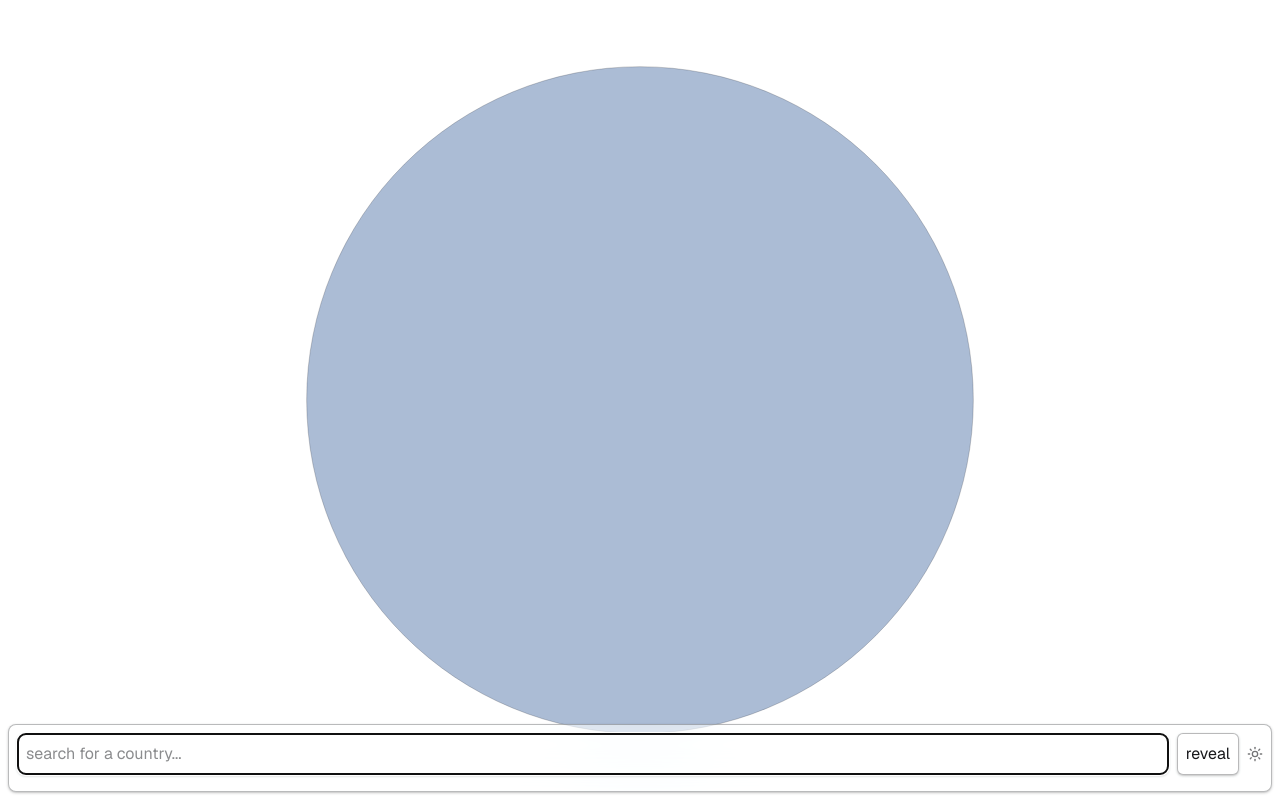
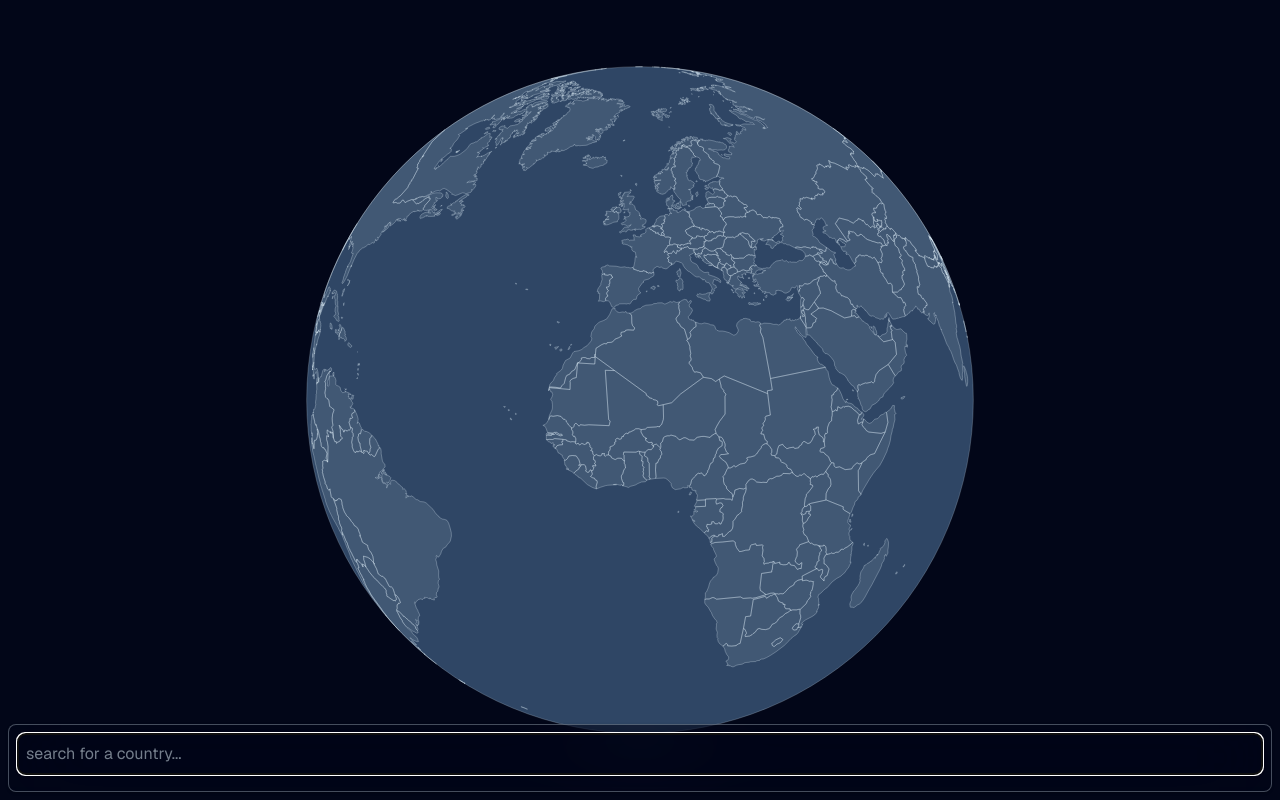
Before and after one commit to alexkatz/country-quest, a React (Vite) app: page / in a window 1280 px wide. Built offline with nearby package versions, Linux system fonts and the light colour scheme.

Commit message:
removed light mode, organized jotai atoms, show all countries option

```diff
--- a/src/app/Landing.tsx
+++ b/src/app/Landing.tsx
@@ -1,11 +1,8 @@
 import { NavBar } from './NavBar';
-import { useSyncTheme } from '../layout/useSyncTheme';
 import { WorldMap } from '../map/WorldMap';
 import { tw } from '../layout/tw';
 
 export const Landing = () => {
-  useSyncTheme();
-
   return (
     <div className='bg-background h-screen w-screen relative'>
       <WorldMap />
--- a/src/app/NavBar.tsx
+++ b/src/app/NavBar.tsx
@@ -1,16 +1,10 @@
 import { useAtom } from 'jotai';
-import { themeAtom } from '../layout/themeAtom';
-import { Button } from '../layout/common/Button';
-import { Sun, Moon } from 'lucide-react';
 import { tw } from '../layout/tw';
 import { useEffect, useRef, useState } from 'react';
-import {
-  countries,
-  visibleCountriesAtom,
-  type Country,
-} from '../map/countries';
+import { countries, type Country } from '../map/countries';
 import { emitCenterCountries } from '../map/globeEvents';
 import { useGesture } from '@use-gesture/react';
+import { revealedCountriesAtom } from '../map/atoms';
 
 const fuzzyMatch = (name: string, t: string) => {
   const n = name.toLowerCase();
@@ -23,8 +17,9 @@ const fuzzyMatch = (name: string, t: string) => {
 };
 
 export const NavBar = (props: { className?: string }) => {
-  const [theme, setTheme] = useAtom(themeAtom);
-  const [visibleCountries, setVisibleCountries] = useAtom(visibleCountriesAtom);
+  const [visibleCountries, setVisibleCountries] = useAtom(
+    revealedCountriesAtom,
+  );
   const [term, setTerm] = useState('');
   const inputRef = useRef<HTMLInputElement>(null);
 
@@ -47,8 +42,6 @@ export const NavBar = (props: { className?: string }) => {
       emitCenterCountries([country]);
     }
   };
-
-  const Icon = theme === 'dark' ? Moon : Sun;
 
   useEffect(() => {
     const onKeyDown = (e: KeyboardEvent) => {
@@ -129,17 +122,6 @@ export const NavBar = (props: { className?: string }) => {
             autoFocus
             {...bindGesture()}
           />
-
-          <Button className='self-stretch bg-background/40'>reveal</Button>
-
-          <Button
-            className='ml-auto border-none p-0 shadow-none self-stretch bg-none flex items-center gap-2'
-            onClick={() => {
-              setTheme((prev) => (prev === 'dark' ? 'light' : 'dark'));
-            }}
-          >
-            <Icon className='opacity-60' />
-          </Button>
         </div>
 
         <div className='flex gap-2 flex-wrap'>
--- a/src/index.css
+++ b/src/index.css
@@ -21,17 +21,10 @@
 @custom-variant dark (&:where(.dark, .dark *));
 
 :root {
-  --color-background: oklch(1 0 0); /* white */
-  --color-text: oklch(0.21 0.006 285.75); /* gray-900 */
-  --color-surface: oklch(0.79 0.04 257.03);
-  --color-land: #58e37b;
-}
-
-.dark {
   --color-background: oklch(0.129 0.042 264.7); /* gray-950 */
   --color-text: oklch(0.968 0.02 230); /* blue-tinted gray-100 */
   --color-surface: oklch(0.39 0.06 256.27);
-  --color-land: #1a5a2a;
+  --color-land: #4aa66bb0;
 }
 
 @theme inline {
@@ -40,7 +33,6 @@
   --color-text: var(--color-text);
   --color-surface: var(--color-surface);
   --color-land: var(--color-land);
-  --color-ocean: var(--color-ocean);
 }
 
 html {
--- a/src/layout/useSyncTheme.ts
+++ /dev/null
@@ -1,14 +0,0 @@
-import { useStore } from 'jotai';
-import { useEffect } from 'react';
-import { themeAtom } from './themeAtom';
-
-export const useSyncTheme = () => {
-  const store = useStore();
-
-  useEffect(() => {
-    return store.sub(themeAtom, () => {
-      const theme = store.get(themeAtom);
-      document.documentElement.classList.toggle('dark', theme === 'dark');
-    });
-  });
-};
--- a/src/map/WorldMap.tsx
+++ b/src/map/WorldMap.tsx
@@ -1,15 +1,17 @@
 import { useGesture } from '@use-gesture/react';
-import { animated, useSpringValue, to } from '@react-spring/web';
+import {
+  animated,
+  useSpringValue,
+  to,
+  type AnimationConfig,
+} from '@react-spring/web';
 import { geoBounds, geoCentroid, geoOrthographic, geoPath } from 'd3-geo';
 import { tw } from '../layout/tw';
-import {
-  countryGeoData,
-  visibleCountriesAtom,
-  type Country,
-} from './countries';
+import { countryGeoData, type Country } from './countries';
 import { onCenterCountries, type CenterCountriesHandler } from './globeEvents';
 import { useAtomValue } from 'jotai';
 import { useEffect, useEffectEvent, useState } from 'react';
+import { showAllCountriesAtom, revealedCountriesAtom } from './atoms';
 
 const DEG = Math.PI / 180;
 
@@ -45,22 +47,21 @@ const CENTROIDS = countryGeoData.features.map((f) => {
   return [lon * DEG, lat * DEG] as [number, number];
 });
 
+const rotationConfig = {
+  tension: 280,
+  friction: 25,
+} satisfies Partial<AnimationConfig>;
+
+const scaleConfig = {
+  tension: 280,
+  friction: 60,
+} satisfies Partial<AnimationConfig>;
+
 export const WorldMap = () => {
-  const rotX = useSpringValue(0, {
-    config: { tension: 280, friction: 30 },
-  });
-
-  const rotY = useSpringValue(-20, {
-    config: { tension: 280, friction: 30 },
-  });
-
-  const rotZ = useSpringValue(0, {
-    config: { tension: 280, friction: 30 },
-  });
-
-  const scale = useSpringValue(DEFAULT_SCALE, {
-    config: { tension: 280, friction: 60 },
-  });
+  const rotX = useSpringValue(0, { config: rotationConfig });
+  const rotY = useSpringValue(-20, { config: rotationConfig });
+  const rotZ = useSpringValue(0, { config: rotationConfig });
+  const scale = useSpringValue(DEFAULT_SCALE, { config: scaleConfig });
 
   const [lastCenteredCountries, setLastCenteredCountries] = useState<
     Country[] | undefined
@@ -70,6 +71,9 @@ export const WorldMap = () => {
     {
       onDrag: ({ movement: [mx, my], memo, tap, first }) => {
         if (tap) return;
+
+        setLastCenteredCountries(undefined);
+
         const start = first
           ? [rotX.get(), rotY.get(), rotZ.get()]
           : (memo as [number, number, number]);
@@ -181,7 +185,8 @@ export const WorldMap = () => {
     [],
   );
 
-  const visibleCountries = useAtomValue(visibleCountriesAtom);
+  const revealedCountries = useAtomValue(revealedCountriesAtom);
+  const showAllCountries = useAtomValue(showAllCountriesAtom);
   const [hoveredId, setHoveredId] = useState<string | null>(null);
 
   return (
@@ -198,7 +203,9 @@ export const WorldMap = () => {
           className='fill-surface stroke-text/30 stroke-[0.5]'
         />
         {countryGeoData.features.map((feature, i) => {
-          if (!visibleCountries.some((c) => c.id === feature.id)) {
+          const isRevealed = revealedCountries.some((c) => c.id === feature.id);
+
+          if (!showAllCountries && !isRevealed) {
             return null;
           }
 
@@ -207,11 +214,18 @@ export const WorldMap = () => {
           return (
             <animated.path
               className={tw(
-                'fill-land stroke-text/50 stroke-[0.4] cursor-pointer hover:fill-land/50',
+                'fill-land stroke-text/50 stroke-[0.4] cursor-pointer hover:fill-text/15',
+                isRevealed && 'hover:fill-land/70',
+                lastCenteredCountries?.find((c) => c.id === feature.id) &&
+                  'fill-land/50',
+                !isRevealed && 'fill-text/10',
               )}
               key={i}
               data-iso={String(feature.id ?? '')}
-              onMouseEnter={() => setHoveredId(String(feature.id ?? ''))}
+              onMouseEnter={() => {
+                setLastCenteredCountries(undefined);
+                setHoveredId(String(feature.id ?? ''));
+              }}
               onMouseLeave={() => setHoveredId(null)}
               display={to([rotX, rotY, rotZ], (rotX, rotY) => {
                 const viewLonRad = -rotX * DEG;
@@ -235,7 +249,9 @@ export const WorldMap = () => {
         })}
 
         {countryGeoData.features.map((feature, i) => {
-          if (!visibleCountries.some((c) => c.id === feature.id)) {
+          const isRevealed = revealedCountries.some((c) => c.id === feature.id);
+
+          if (!showAllCountries && !isRevealed) {
             return null;
           }
 
--- /dev/null
+++ b/src/map/atoms.ts
@@ -0,0 +1,5 @@
+import { atom } from 'jotai';
+import type { Country } from './countries';
+
+export const revealedCountriesAtom = atom<Country[]>([]);
+export const showAllCountriesAtom = atom(true);
--- a/src/map/countries.ts
+++ b/src/map/countries.ts
@@ -2,7 +2,40 @@ import { feature as topoFeature } from 'topojson-client';
 import type { Topology } from 'topojson-specification';
 import countriesData from './data/countries-simplified.json';
 import type { CountriesGeoJSON } from './types';
-import { atom } from 'jotai';
+
+const NAME_OVERRIDES: Record<string, string> = {
+  'Antigua and Barb.': 'Antigua and Barbuda',
+  'Ashmore and Cartier Is.': 'Ashmore and Cartier Islands',
+  'Bosnia and Herz.': 'Bosnia and Herzegovina',
+  'Br. Indian Ocean Ter.': 'British Indian Ocean Territory',
+  'British Virgin Is.': 'British Virgin Islands',
+  'Cayman Is.': 'Cayman Islands',
+  'Central African Rep.': 'Central African Republic',
+  'Cook Is.': 'Cook Islands',
+  'Dem. Rep. Congo': 'Democratic Republic of the Congo',
+  'Dominican Rep.': 'Dominican Republic',
+  'Eq. Guinea': 'Equatorial Guinea',
+  'Faeroe Is.': 'Faroe Islands',
+  'Falkland Is.': 'Falkland Islands',
+  'Fr. Polynesia': 'French Polynesia',
+  'Fr. S. Antarctic Lands': 'French Southern Antarctic Lands',
+  'Heard I. and McDonald Is.': 'Heard Island and McDonald Islands',
+  'Indian Ocean Ter.': 'Indian Ocean Territory',
+  'Marshall Is.': 'Marshall Islands',
+  'N. Cyprus': 'Northern Cyprus',
+  'N. Mariana Is.': 'Northern Mariana Islands',
+  'Pitcairn Is.': 'Pitcairn Islands',
+  'S. Geo. and the Is.': 'South Georgia and the Islands',
+  'S. Sudan': 'South Sudan',
+  'Solomon Is.': 'Solomon Islands',
+  'St. Kitts and Nevis': 'Saint Kitts and Nevis',
+  'St. Pierre and Miquelon': 'Saint Pierre and Miquelon',
+  'St. Vin. and Gren.': 'Saint Vincent and the Grenadines',
+  'Turks and Caicos Is.': 'Turks and Caicos Islands',
+  'U.S. Virgin Is.': 'United States Virgin Islands',
+  'W. Sahara': 'Western Sahara',
+  'Wallis and Futuna Is.': 'Wallis and Futuna Islands',
+};
 
 export const countryGeoData = topoFeature(
   countriesData as unknown as Topology,
@@ -11,7 +44,38 @@ export const countryGeoData = topoFeature(
 
 countryGeoData.features.forEach((feature) => {
   feature.id = Math.random().toString(36).slice(2);
+  feature.properties.name =
+    NAME_OVERRIDES[feature.properties.name] || feature.properties.name;
 });
+
+// France's MultiPolygon includes overseas territories (French Guiana, etc.) which
+// causes France to visually span the Atlantic. Extract South American polygons as
+// a separate French Guiana feature.
+const franceFeature = countryGeoData.features.find(
+  (f) => f.properties.name === 'France',
+);
+
+if (franceFeature?.geometry.type === 'MultiPolygon') {
+  const mainland: typeof franceFeature.geometry.coordinates = [];
+  const guiana: typeof franceFeature.geometry.coordinates = [];
+
+  for (const polygon of franceFeature.geometry.coordinates) {
+    const outerRing = polygon[0];
+    const avgLon =
+      outerRing.reduce((sum, p) => sum + p[0], 0) / outerRing.length;
+    (avgLon < -40 ? guiana : mainland).push(polygon);
+  }
+
+  if (guiana.length > 0) {
+    franceFeature.geometry.coordinates = mainland;
+    countryGeoData.features.push({
+      type: 'Feature',
+      id: Math.random().toString(36).slice(2),
+      geometry: { type: 'MultiPolygon', coordinates: guiana },
+      properties: { name: 'French Guiana' },
+    });
+  }
+}
 
 export const countries = countryGeoData.features.map((feature) => ({
   id: feature.id as string,
@@ -19,5 +83,3 @@ export const countries = countryGeoData.features.map((feature) => ({
 }));
 
 export type Country = (typeof countries)[number];
-
-export const visibleCountriesAtom = atom<Country[]>([]);
```
